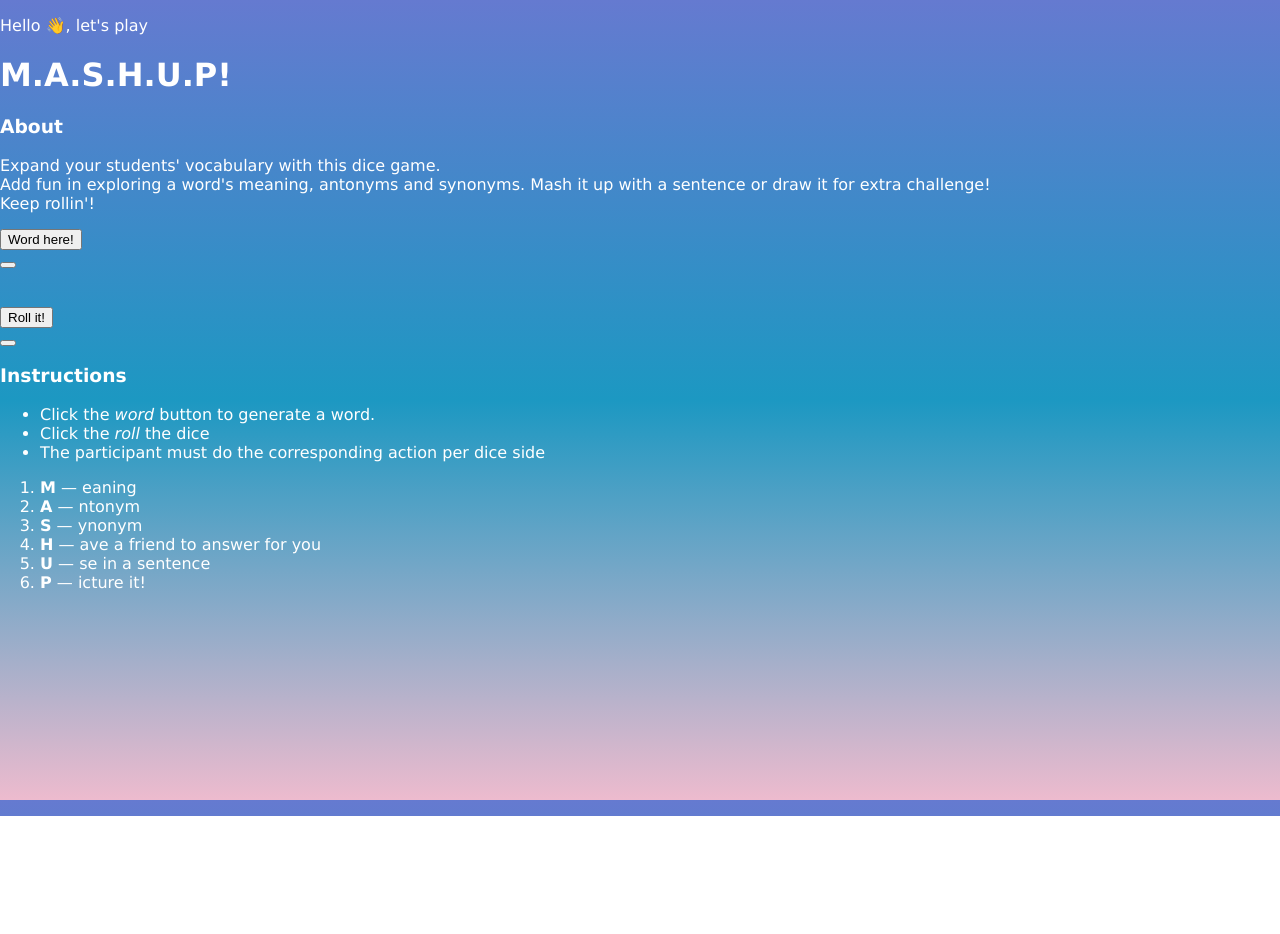
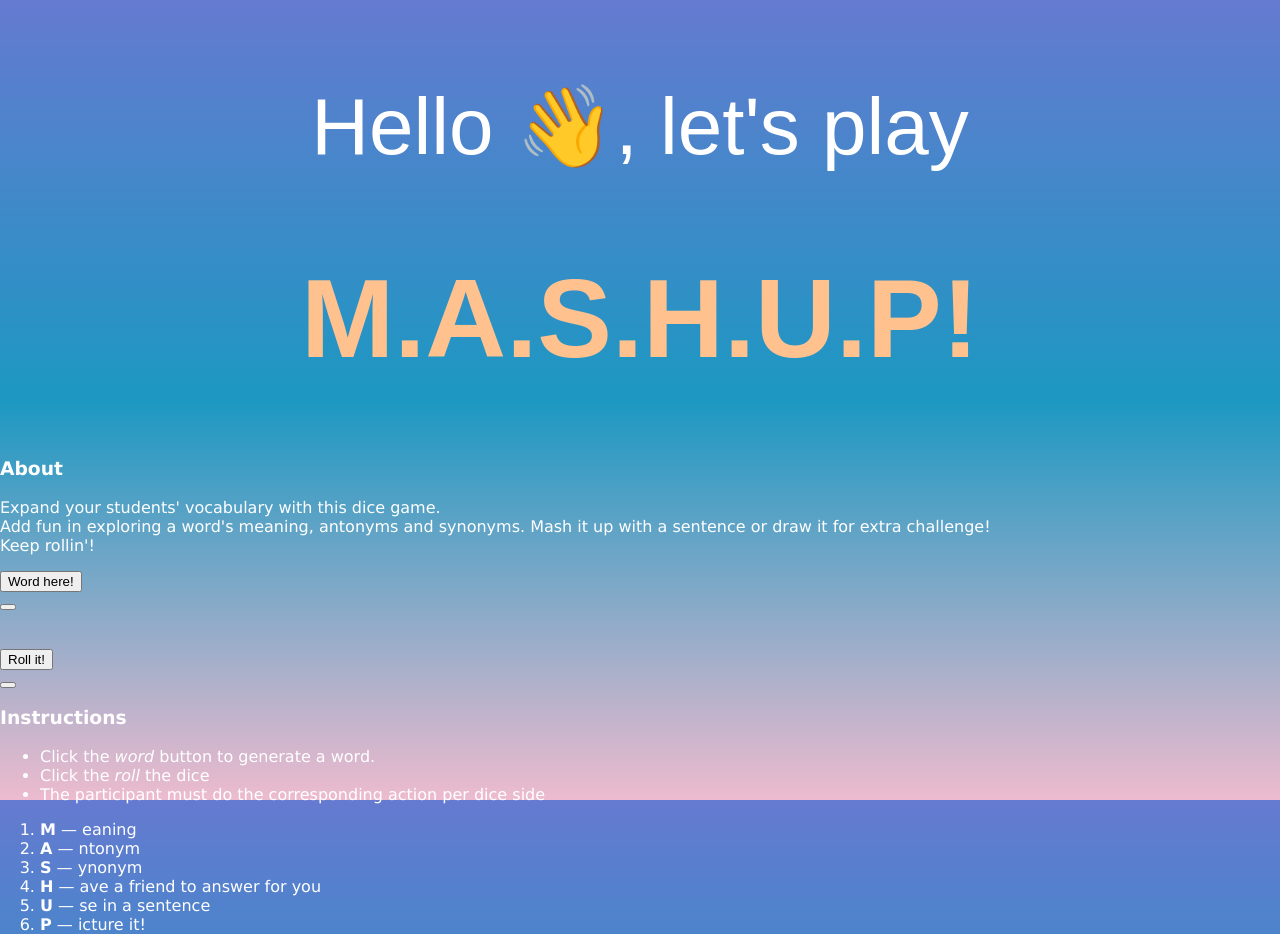
Before and after one commit to rodasamortin/M.A.S.H.U.P-game, a plain HTML site: page mashup.html in a window 1280 px wide. Before the commit the page ends 816 px from the top, so only its background shows below. Drawn offline with Linux system fonts and the light colour scheme.

Commit message:
invite area edited

```diff
--- a/mashup.css
+++ b/mashup.css
@@ -1,8 +1,10 @@
-html {
+html
+{
     height : 100%
 }
 
-body {
+body
+{
     height: 100%;
     margin: 0;
     background-image: linear-gradient(to bottom,#657AD0,#1C98C2,#EDBBCE);
@@ -12,3 +14,20 @@ body {
     font-family: 'Lucida Sans', 'Lucida Sans Regular', 'Lucida Grande', 'Lucida Sans Unicode', Geneva, Verdana, sans-serif
 
 }
+
+h1
+{
+    font-family: Arial, Helvetica, sans-serif;
+    font-size:7rem;
+    color: #ffc18e;
+    text-align: center;
+}
+
+.d1-greeting
+
+{
+    font-size: 5rem;
+    font-family: Arial, Helvetica, sans-serif;
+    color: white;
+    text-align: center;
+}
```
